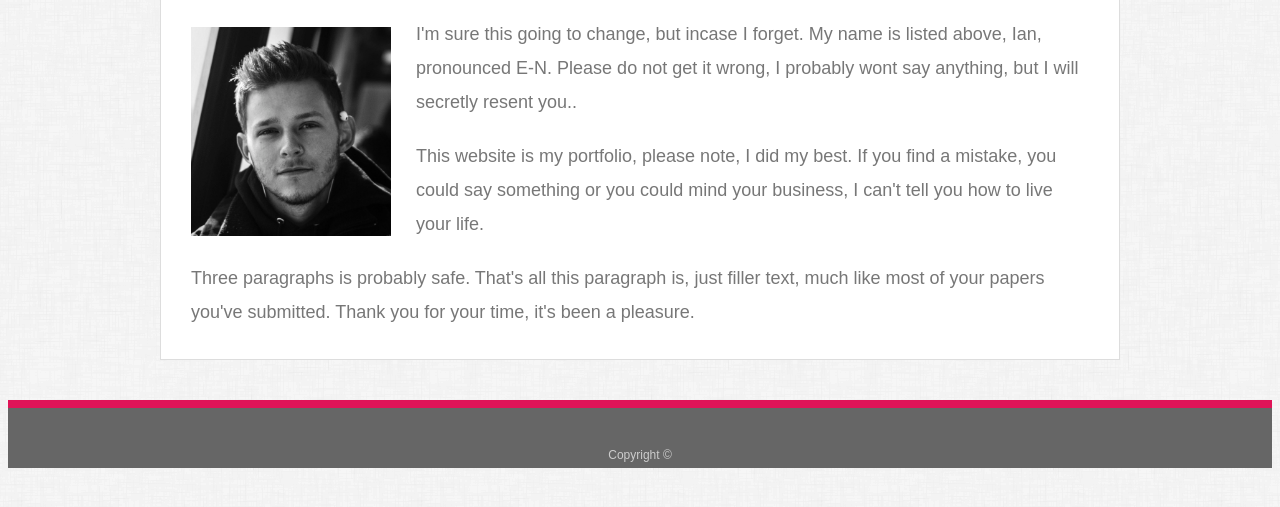
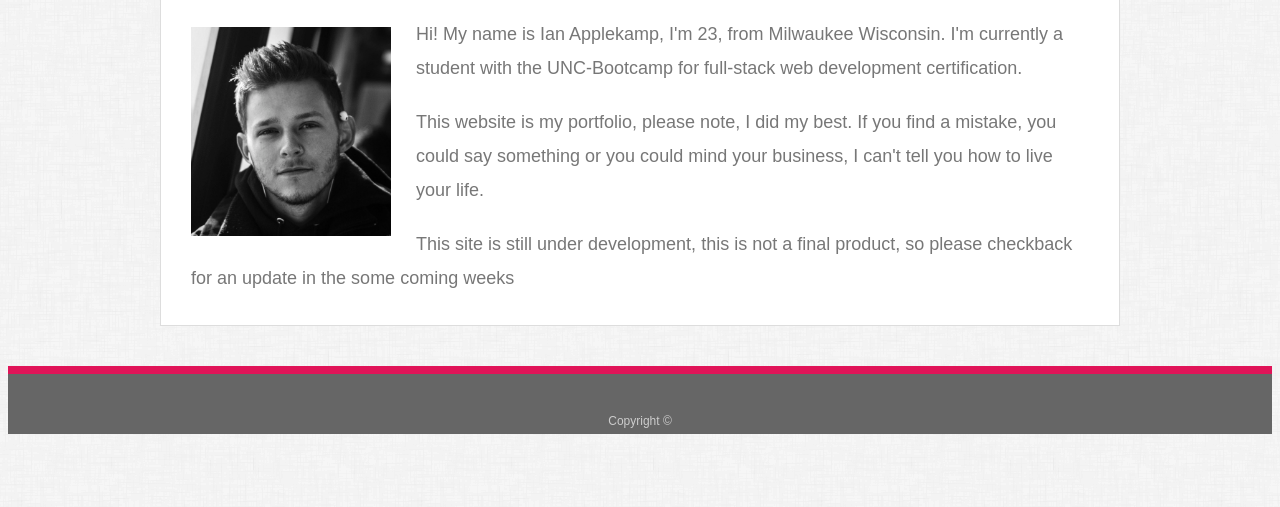
Before and after one commit to Ieapplekamp/Responsive-Portfolio, a plain HTML site: page index.html in a window 1280 px wide. Shown: the part 261-768 px from the top of the page. Drawn offline with Linux system fonts and the light colour scheme.

Commit message:
minor updates

```diff
--- a/index.html
+++ b/index.html
@@ -27,11 +27,11 @@
 
       <img src="assets2/images/me_feb_2018.jpg" class="auth-image" alt="Your Name">
 
-      <p>I'm sure this going to change, but incase I forget. My name is listed above, Ian, pronounced E-N. Please do not get it wrong, I probably wont say anything, but I will secretly resent you..</p>
+      <p>Hi! My name is Ian Applekamp, I'm 23, from Milwaukee Wisconsin. I'm currently a student with the UNC-Bootcamp for full-stack web development certification.</p>
 
       <p>This website is my portfolio, please note, I did my best. If you find a mistake, you could say something or you could mind your business, I can't tell you how to live your life.</p>
 
-      <p>Three paragraphs is probably safe. That's all this paragraph is, just filler text, much like most of your papers you've submitted. Thank you for your time, it's been a pleasure.</p>
+      <p>This site is still under development, this is not a final product, so please checkback for an update in the some coming weeks</p>
 
     </section>
 
```
